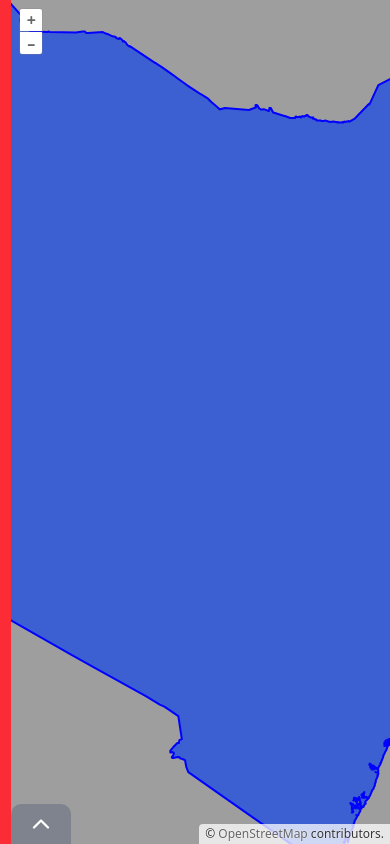
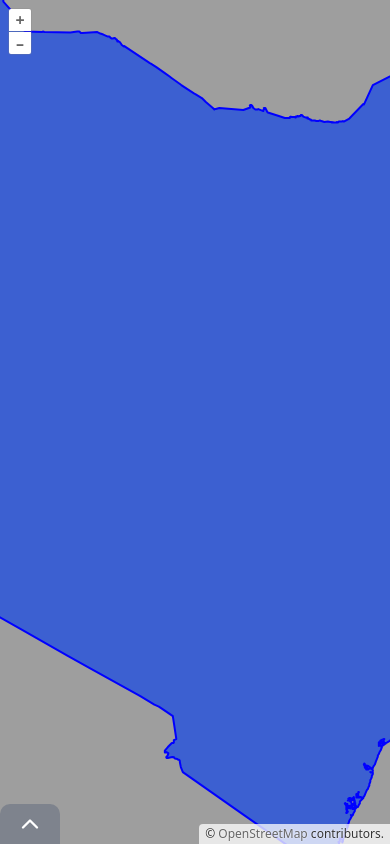
Before and after one commit to shawn-dsilva/environmental-indicator-viewer, a Next.js app: page / in a window 390 px wide. Built offline with nearby package versions, Linux system fonts and the light colour scheme.

Commit message:
bottom drawer fixed

```diff
--- a/app/components/InfoCard.tsx
+++ b/app/components/InfoCard.tsx
@@ -11,7 +11,7 @@ import { LucideArrowBigRight, LucideArrowRight } from "lucide-react"
 import Link from "next/link"
 const InfoCard = ({ data }) => {
     return (
-        <Card className="w-1/4! rounded-none grid grid-rows-8 gap-2">
+        <Card className="w-full md:w-1/4! rounded-none grid grid-rows-8 gap-2">
             <CardHeader className="row-span-4">
                 <CardTitle className="text-2xl font-medium row-span-1!">{data?.title}</CardTitle>
                 <hr className="row-span-1!"></hr>
--- a/app/components/MyCardDrawer.tsx
+++ b/app/components/MyCardDrawer.tsx
@@ -37,7 +37,7 @@ const MyCardDrawer = ({ children }) => {
             <Button variant={"ghost"} size={"lg"} className='bg-gray-500/60 rounded-none rounded-t-lg mx-auto md:ml-3 hover:bg-gray-500/40 text-white *:size-7! cursor-pointer' onClick={() => setToggle(!toggle)}>
                 {toggle ? <ChevronDown /> : <ChevronUp />}
             </Button>
-            <div className={`w-full bg-gray-500/60 duration-300 ease-linear ${toggle ? "h-[600px] p-10" : "h-0"} `}>
+            <div className={`w-full bg-gray-500/60 duration-300 ease-linear ${toggle ? "max-h-4/6 p-10" : "h-0"} `}>
 
                 {/* <Button className={selectedStats === "total" ? "bg-blue-900 text-white" : ""} variant={"outline"} onClick={() => setSelectedStats("total")}>Total Area Stats</Button>
                 <Button className={selectedStats === "cropland" ? "bg-blue-900 text-white" : ""} variant={"outline"} onClick={() => setSelectedStats("cropland")}>Cropland Area Stats</Button> */}
@@ -57,7 +57,7 @@ const MyCardDrawer = ({ children }) => {
                     <Separator className='my-4' />
                 </div>
 
-                <div className=' w-full flex flex-row gap-8'>
+                <div className=' w-full flex flex-row gap-2 md:gap-8 overflow-auto'>
                     {toggle && INFO.map((item, index) => <InfoCard key={index} data={item} />)}
                 </div>
             </div>
--- a/app/components/Nav.tsx
+++ b/app/components/Nav.tsx
@@ -2,7 +2,7 @@ import React from 'react'
 
 const Nav = () => {
     return (
-        <nav className="h-svh w-[3%] z-20 bg-red-500"></nav>
+        <nav className="hidden md:block h-svh w-[3%] z-20 bg-red-500"></nav>
     )
 }
 
```
